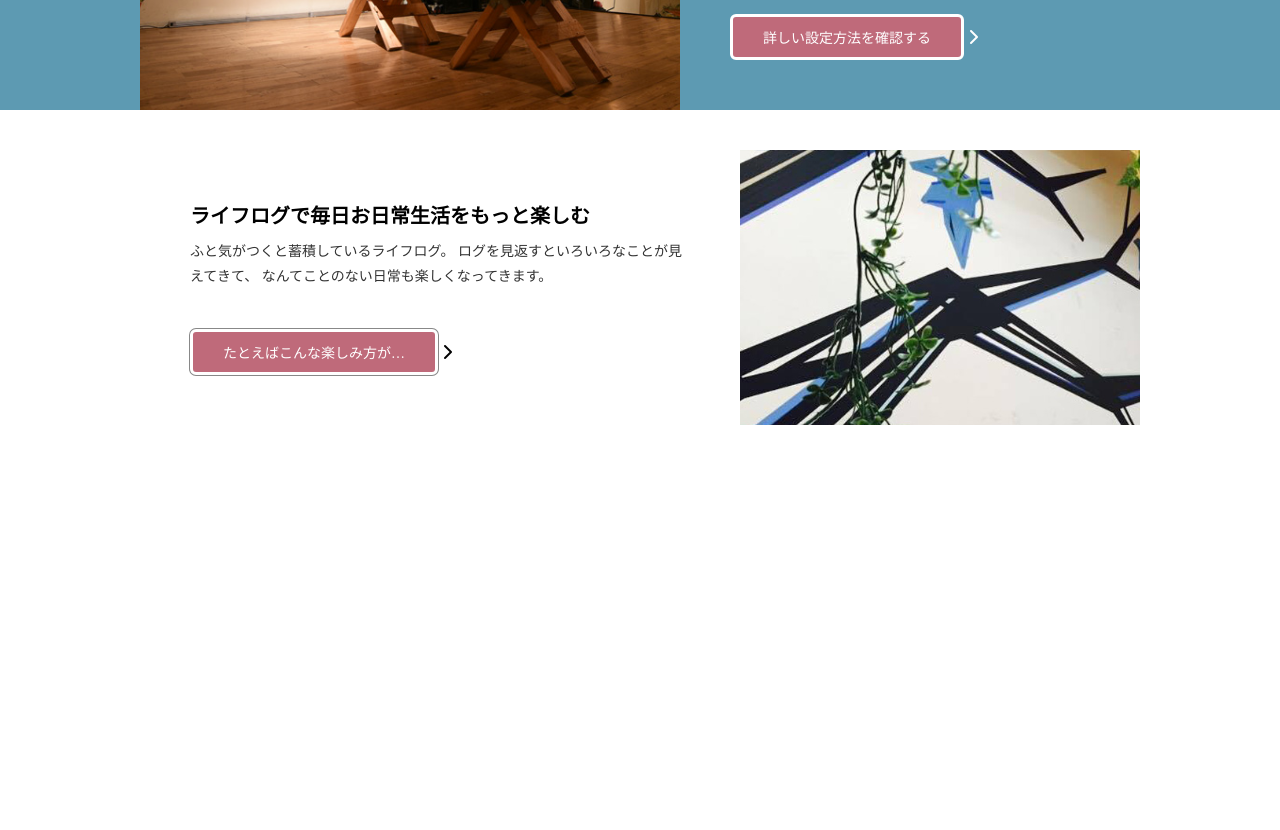
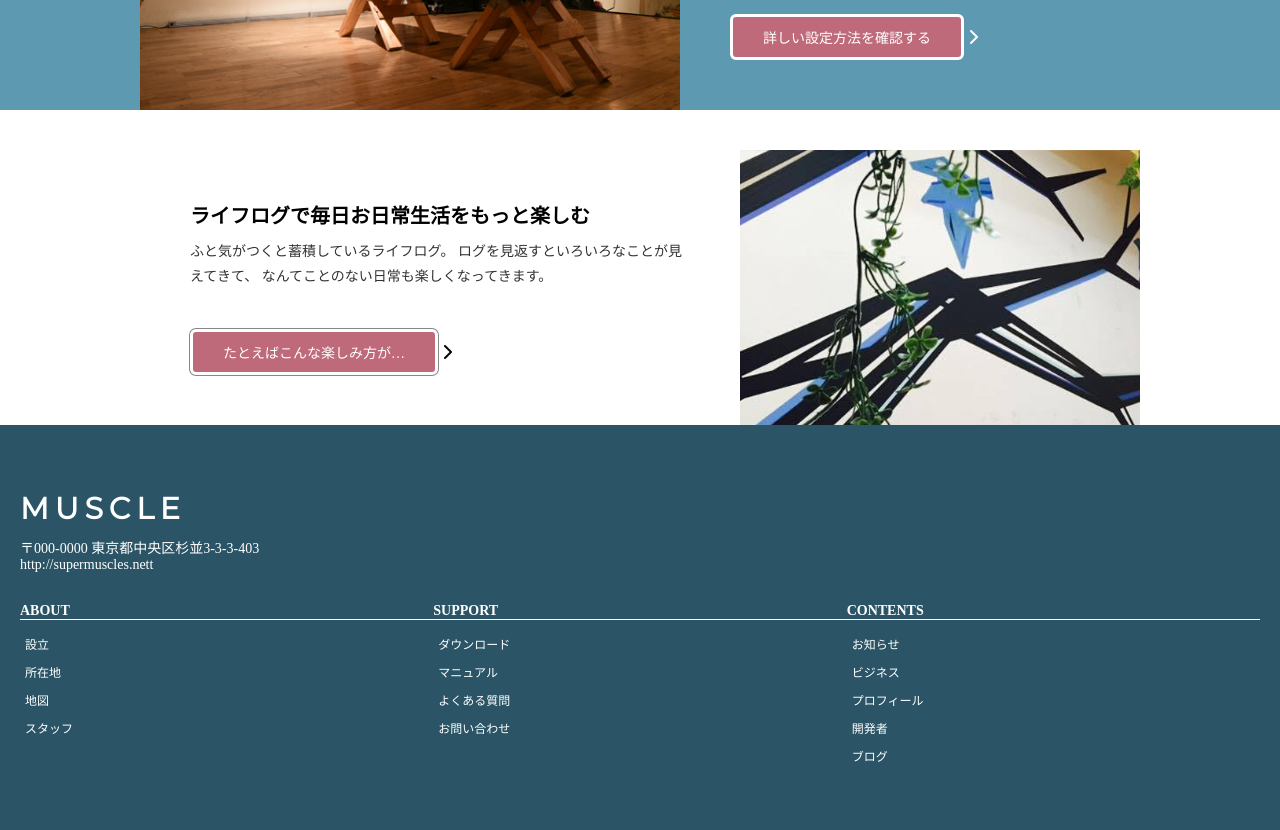
Before and after one commit to cho-kin/html_textbook, a plain HTML site: page index.html in a window 1280 px wide. Shown: the part 1407-2237 px from the top of the page. Before the commit the page ends 1832 px from the top, so only its background shows below. Drawn offline with Linux system fonts and the light colour scheme.

Commit message:
- ~P127『3つのメニューを横に並べる』

```diff
--- a/index.html
+++ b/index.html
@@ -3,7 +3,7 @@
 <head>
 <meta charset="UTF-8">
 <title>サンプル</title>
-<meta name="viewport" tontent="width=device-width, initial-scale=1.0">
+<meta name="viewport" content="width=device-width,initial-scale=1.0">
 <link href="https://fonts.googleapis.com/css?family=Montserrat" rel="stylesheet">
 <link href="style.css" rel="stylesheet">
 <script src="https://use.fontawesome.com/e3bf97be07.js"></script>
@@ -116,5 +116,108 @@
   </div>
 </dic>
 </section>
+<footer>
+  <div class="container">
+    <div class="footA">
+      <h2>
+        MUSCLE
+      </h2>
+      <p>
+        〒000-0000 東京都中央区杉並3-3-3-403<br>
+        <a href="index.html">
+          http://supermuscles.nett
+        </a>
+      </p>
+    </div>
+    <nav class="footB">
+      <div>
+        <h3>
+          ABOUT
+        </h3>
+        <ul>
+          <li>
+            <a href="#">
+              設立
+            </a>
+          </li>
+          <li>
+            <a href="#">
+              所在地
+            </a>
+          </li>
+          <li>
+            <a href="#">
+              地図
+            </a>
+          </li>
+          <li>
+            <a href="#">
+              スタッフ
+            </a>
+          </li>
+        </ul>
+      </div>
+      <div>
+        <h3>
+          SUPPORT
+        </h3>
+        <ul>
+          <li>
+            <a href="#">
+              ダウンロード
+            </a>
+          </li>
+          <li>
+            <a href="#">
+              マニュアル
+            </a>
+          </li>
+          <li>
+            <a href="#">
+              よくある質問
+            </a>
+          </li>
+          <li>
+            <a href="#">
+              お問い合わせ
+            </a>
+          </li>
+        </ul>
+      </div>
+      <div>
+        <h3>
+          CONTENTS
+        </h3>
+        <ul>
+          <li>
+            <a href="#">
+              お知らせ
+            </a>
+          </li>
+          <li>
+            <a href="#">
+              ビジネス
+            </a>
+          </li>
+          <li>
+            <a href="#">
+              プロフィール
+            </a>
+          </li>
+          <li>
+            <a href="#">
+              開発者
+            </a>
+          </li>
+          <li>
+            <a href="#">
+              ブログ
+            </a>
+          </li>
+        </ul>
+      </div>
+    </nav>
+  </div>
+</footer>
 </body>
 </html>
--- a/style.css
+++ b/style.css
@@ -284,3 +284,80 @@ body {
     padding: 50px;
   }
 }
+
+/* フッター*/
+footer {
+  color: #fff;
+  color: var(--text-bright-color);
+  background-color: #2B5566;
+  background-color: var(--dark-color);
+}
+
+footer .container {
+  padding: 40px 20px;
+}
+
+/* フッターA: サイト情報 */
+.footA {
+  margin-bottom: 30px;
+}
+
+
+.footA h2 {
+  margin-top:opx;
+  margin-bottom: 10px;
+  font-family: "Montserrat","sans-serif";
+  font-size: 30px;
+  letter-spacing: 0.2em;
+}
+
+.footA p {
+  margin-top: 0;
+  margin-bottom: 0;
+  font-size: 14px;
+}
+
+.footA a {
+  color: inherit;
+  text-decoration: none;
+}
+
+/* フッターB: フッターメニュー */
+.footB div {
+  margin-bottom: 20px;
+}
+
+.footB h3 {
+  margin-top: 0;
+  margin-bottom: 10px;
+  border-bottom: solid 1px currentColor;
+  font-size: 14px;
+}
+
+.footB ul {
+  margin: 0;
+  padding: 0;
+  list-style: none;
+}
+
+.footB a {
+  display: block;
+  padding: 5px;
+  color: inherit;
+  font-size: 12px;
+  text-decoration: none;
+}
+
+.footB a:hover {
+  background-color: rgba(0,0,0,0.3);
+}
+
+@media (min-width: 756px) {
+  .footB {
+    display: flex;
+  }
+
+  .footB div {
+    flex: 1;
+  }
+}
```
Lines whose indentation alone changed are shown as unchanged.
